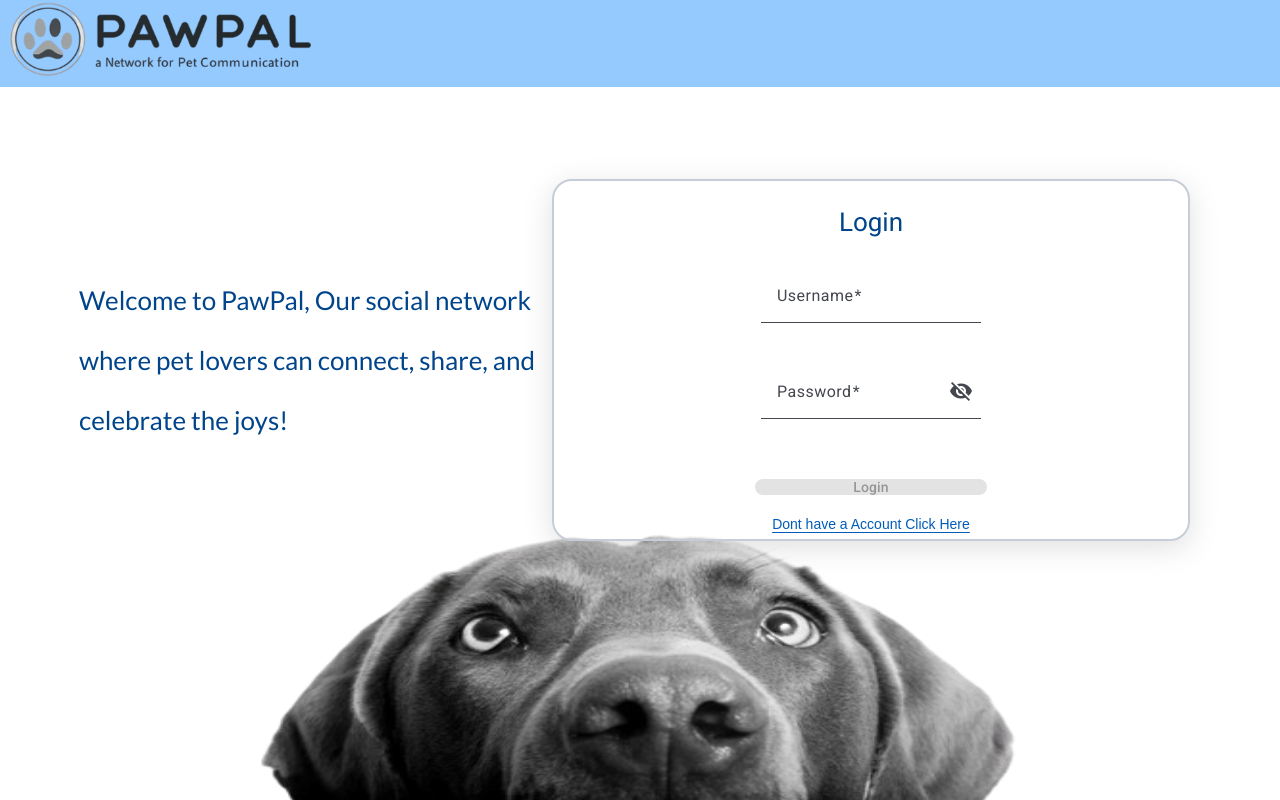
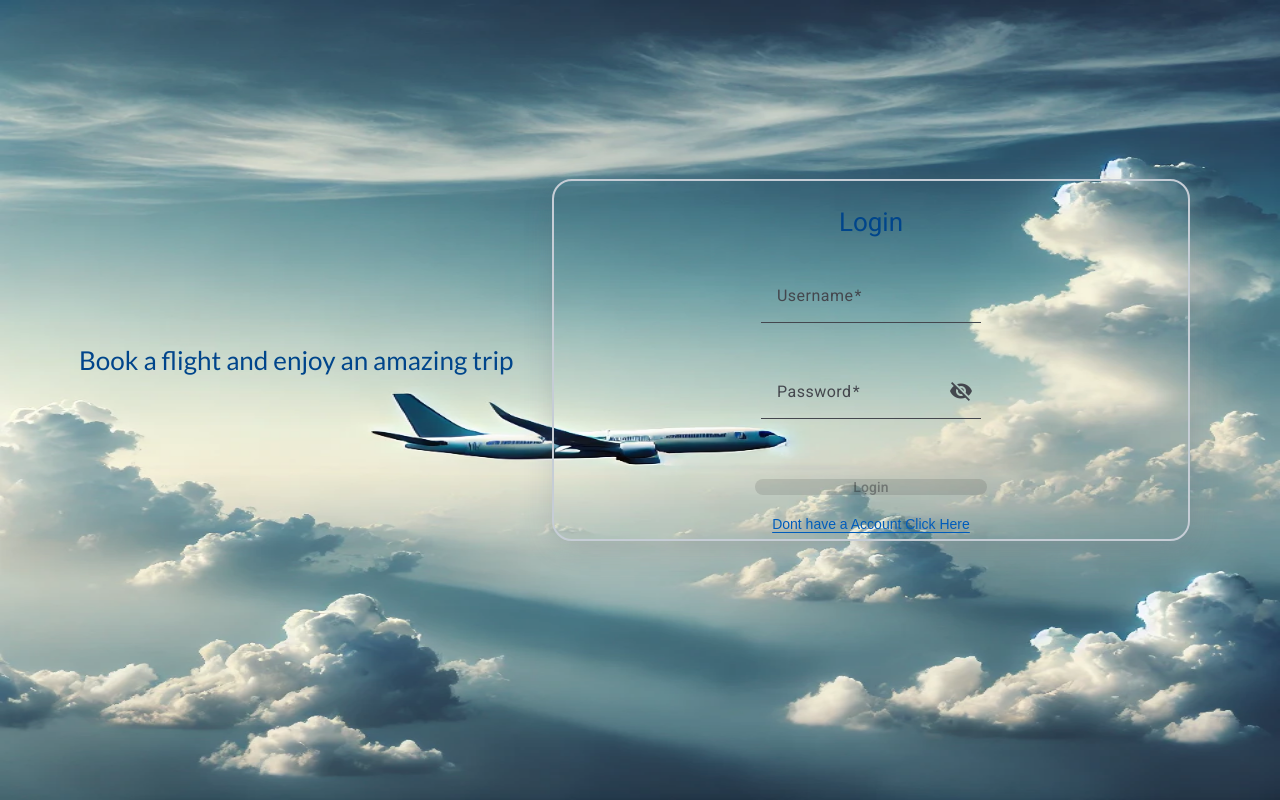
Before and after one commit to Roei01/Flight_Site_client, an Angular app: page /#/login in a window 1280 px wide. Built offline with nearby package versions, Linux system fonts and the light colour scheme.

Commit message:
update a regural site included register and login

```diff
--- a/src/app/components/slideshow/slideshow.component.ts
+++ b/src/app/components/slideshow/slideshow.component.ts
@@ -7,8 +7,8 @@ import { Component } from '@angular/core';
 })
 export class SlideshowComponent {
   slides = [
-    { image: '../../../../assets/images/pettwo.png' },
-    { image: '../../../../assets/images/fourp.png' },
+    { image: '../../../../assets/images/backgroundLogin.png' },
+    { image: '../../../../assets/images/backgroundLogin.png' },
   ];
   currentSlide = 0;
 
--- a/src/app/pages/main/login/login.component.html
+++ b/src/app/pages/main/login/login.component.html
@@ -4,8 +4,7 @@
 <img class="background" src="../../../../assets/images/backgroundLogin.png" alt="">
 <div class="login-container">
     <div class="sentence-wrapper">
-        Welcome to PawPal, Our social network where pet lovers can connect, share, and
-        celebrate the joys!
+        Book a flight and enjoy an amazing trip
     </div>
     <!-- <app-slideshow></app-slideshow> -->
     <div class="login-box">
--- a/src/app/pages/main/login/login.component.scss
+++ b/src/app/pages/main/login/login.component.scss
@@ -4,7 +4,7 @@
     position: absolute;
     z-index: -10;
     width: 100%;
-    height: 65%;
+    height: 100%;
     bottom: 0;
 }
 
--- a/src/app/pages/main/main.component.html
+++ b/src/app/pages/main/main.component.html
@@ -1,7 +1,3 @@
 <main class="main-wrapper" style="height: 100%; width: 100%;" [ngClass]="{ active: (router.url !== '/login') }">
-    <div class="header" [ngClass]="{ active: (router.url === '/login') }">
-        <img class="logo" src="assets/images/logo.png" alt="">
-        <app-header *ngIf="router.url !== '/login'"></app-header>
-    </div>
     <router-outlet></router-outlet>
 </main>
```
Also changed, not shown: src/assets/images/backgroundLogin.png.
